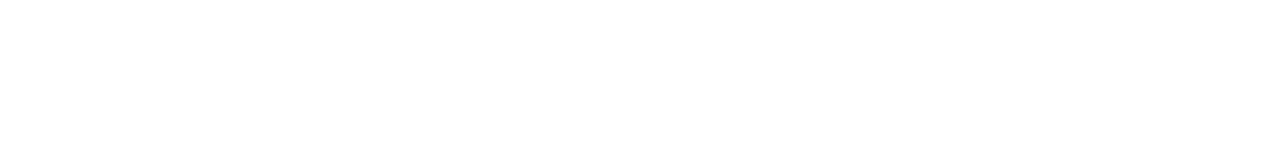
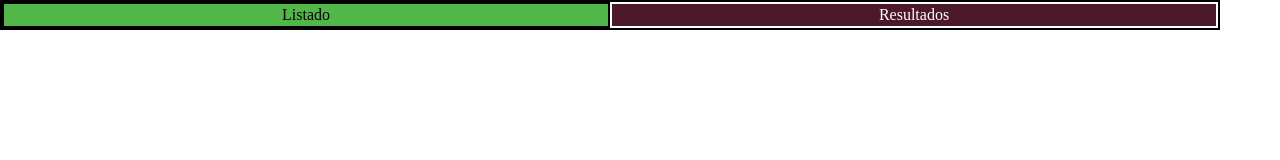
Before and after one commit to Andrespz07/Wheel-of, a website: page public/index.html in a window 1280 px wide. Drawn offline with Linux system fonts and the light colour scheme.

Commit message:
changes bottom

```diff
--- a/public/index.html
+++ b/public/index.html
@@ -14,8 +14,35 @@
     <main>
         <section id="section-button-start"></section>
         <section id="section-wheel"></section>
-        <section id="section-result-actions"></section>
-        <section id="section-instructions"></section>
+
+
+
+
+
+        <section id="section-result-actions">
+
+            <div id="actions-sec">
+
+                <div id="list-title" class="wrapper">
+                    <h3 class="title-action-sec">Listado</h3>
+                </div>
+
+                <div id="result-title" class="wrapper">
+                    <h3 class="title-action-sec">Resultados</h3>
+                </div>
+
+
+            </div>
+
+
+
+        </section>
+
+
+
+        <section id="section-instructions">
+
+        </section>
 
     </main>
     <script src="./js/app.js"></script>
--- a/src/sass/result-actions.scss
+++ b/src/sass/result-actions.scss
@@ -0,0 +1,33 @@
+#section-result-actions {
+    width: 95%;
+    border: solid 2px;
+    display: flex;
+    flex-direction: column;
+    justify-content: center;
+    align-items: center;
+    #actions-sec {
+        width: 100%;
+        display: flex;
+        flex-direction: row;
+        justify-content: center;
+        .wrapper {
+            width: 50%;
+            display: flex;
+            justify-content: center;
+            border: 2px solid;
+
+            .title-action-sec {
+                margin: 0.5% 0 0.5% 0;
+            }
+        }
+        #list-title {
+            background-color: #50B748;
+
+        }
+        #result-title {
+            background-color: #4C1929;
+            color: #ffffff;
+        }
+
+    }
+}
```
Also changed, not shown: public/assets/fonts/Ghosttheory.ttf (renamed from public/assets/fonts/Ghosttheory 1.ttf), public/css/result-actions.css, public/css/styles.css, 1 other file.
